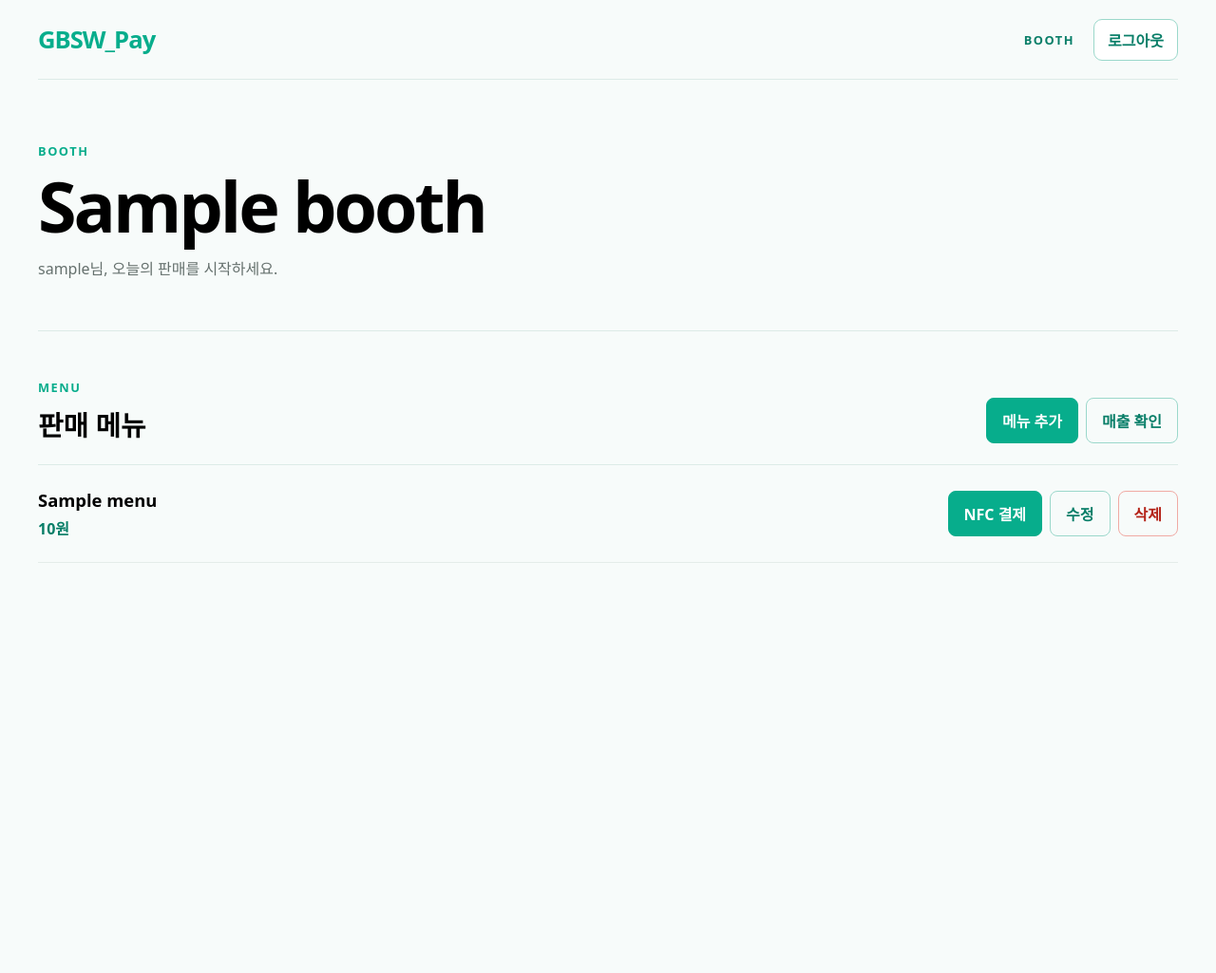
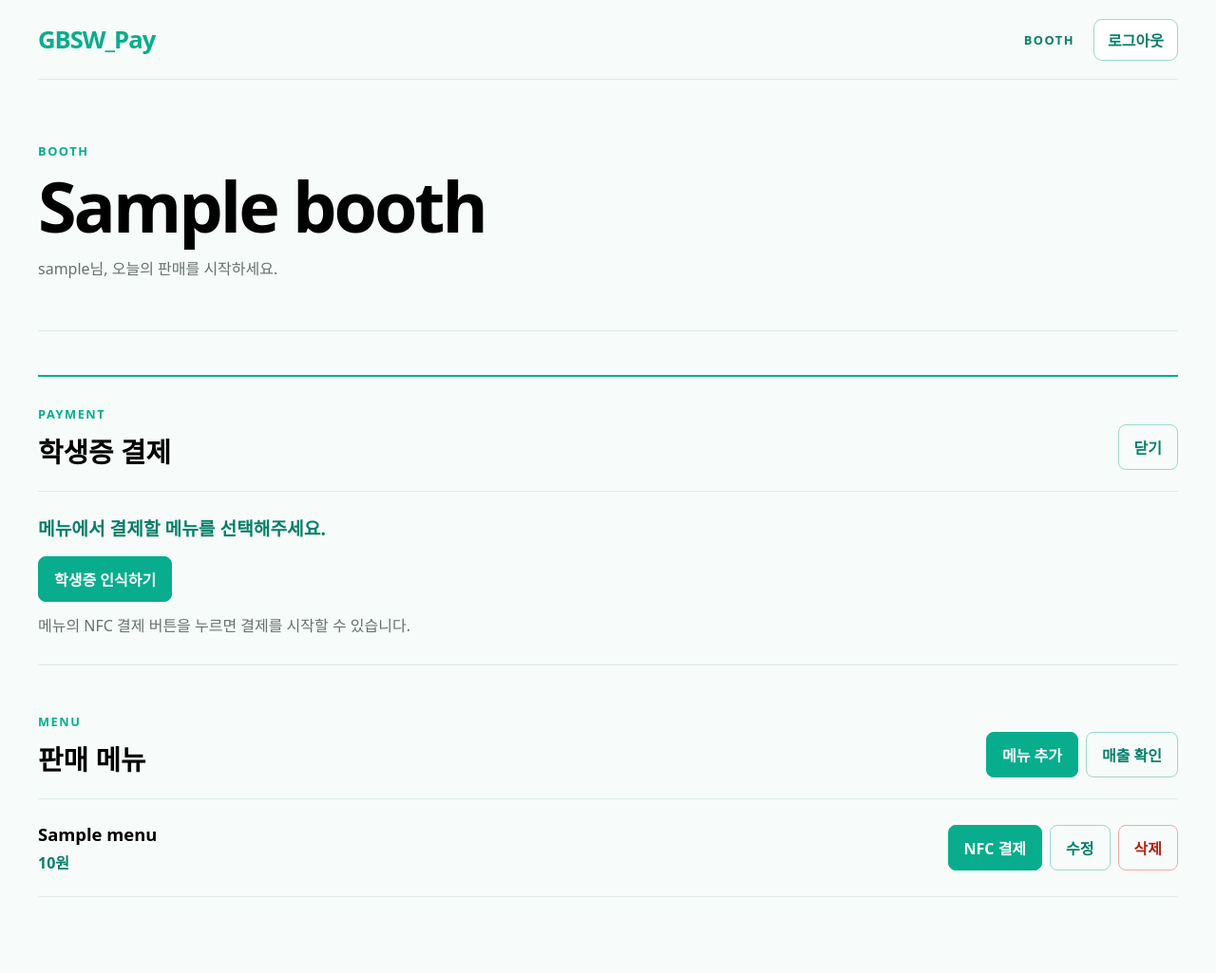
Before and after one commit to Requle26/GS_Pay, a Python web app: template app/templates/booth.html in a window 1280 px wide. Shown: the whole page at 95% size. Before the commit the page ends 593 px from the top, so only its background shows below. Run offline with Jinja, Linux system fonts and the light colour scheme; the template is opened without the code that fills it: most values are stand-ins (such as "Sample title", 1, 10 or a date in 2020).

Commit message:
결제 시스템 수정

```diff
--- a/app/static/js/booth.js
+++ b/app/static/js/booth.js
@@ -207,6 +207,10 @@ function openPayment(menu) {
 function closePayment() {
   paymentPanel.hidden = true;
   selectedMenu = null;
+  paymentMenuName.textContent = "메뉴에서 결제할 메뉴를 선택해주세요.";
+  paymentScanButton.disabled = true;
+  paymentStatus.textContent =
+    "메뉴의 NFC 결제 버튼을 누르면 결제를 시작할 수 있습니다.";
 }
 
 function setPaymentScanning(isScanning) {
--- a/app/templates/booth.html
+++ b/app/templates/booth.html
@@ -17,6 +17,40 @@
     {% if booth_load_error %}
     <p class="booth-error" role="alert">{{ booth_load_error }}</p>
     {% endif %}
+  </section>
+
+  <section
+    id="payment-panel"
+    class="payment-panel booth-payment-first"
+    aria-labelledby="payment-title"
+  >
+    <div class="payment-panel-heading">
+      <div>
+        <p class="eyebrow">PAYMENT</p>
+        <h2 id="payment-title">학생증 결제</h2>
+      </div>
+      <button
+        id="payment-close-button"
+        class="booth-secondary-button"
+        type="button"
+      >
+        닫기
+      </button>
+    </div>
+    <p id="payment-menu-name" class="payment-menu-name">
+      메뉴에서 결제할 메뉴를 선택해주세요.
+    </p>
+    <button
+      id="payment-scan-button"
+      class="booth-primary-button"
+      type="button"
+      disabled
+    >
+      학생증 인식하기
+    </button>
+    <p id="payment-status" class="booth-status" aria-live="polite">
+      메뉴의 NFC 결제 버튼을 누르면 결제를 시작할 수 있습니다.
+    </p>
   </section>
 
   <section class="booth-content" aria-labelledby="menu-title">
@@ -126,34 +160,6 @@
     <p id="sales-empty" class="menu-empty" hidden>아직 결제 내역이 없습니다.</p>
     <p id="sales-status" class="booth-status" aria-live="polite"></p>
   </section>
-
-  <section
-    id="payment-panel"
-    class="payment-panel"
-    hidden
-    aria-labelledby="payment-title"
-  >
-    <div class="payment-panel-heading">
-      <div>
-        <p class="eyebrow">PAYMENT</p>
-        <h2 id="payment-title">학생증 결제</h2>
-      </div>
-      <button
-        id="payment-close-button"
-        class="booth-secondary-button"
-        type="button"
-      >
-        닫기
-      </button>
-    </div>
-    <p id="payment-menu-name" class="payment-menu-name"></p>
-    <button id="payment-scan-button" class="booth-primary-button" type="button">
-      학생증 인식하기
-    </button>
-    <p id="payment-status" class="booth-status" aria-live="polite">
-      학생증을 NFC 리더기에 가까이 대주세요.
-    </p>
-  </section>
 </main>
 <script>
   window.boothMenus = {{ menus | tojson }};
```
